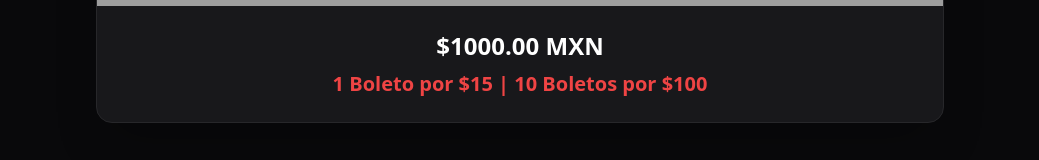
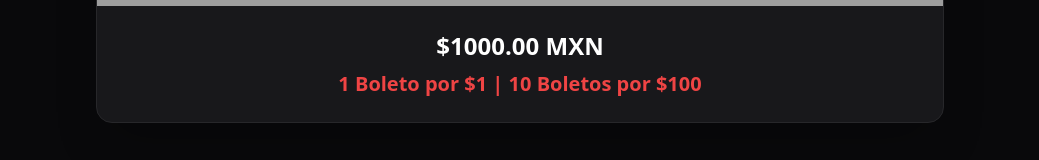
Before and after one commit to chris-L70/RIFAS-ENTRE-AMIGOS-CHAL, a plain HTML site: page index.html in a window 1280 px wide. Shown: the part 412-572 px from the top of the page, without its empty margins (120-1159 px from the left). Drawn offline with nearby package versions, Linux system fonts and the light colour scheme; grey boxes are pictures that could not be loaded.

Commit message:
Update index.html

```diff
--- a/index.html
+++ b/index.html
@@ -22,7 +22,7 @@
             <img src="https://github.dev/chris-L70/RIFAS-ENTRE-AMIGOS-CHAL/blob/main/WhatsApp%20Image%202026-05-15%20at%2011.57.09%20AM.jpeg3840X2160" alt="Premio" class="w-full object-cover h-64">
             <div class="p-6">
                 <h2 class="text-2xl font-bold uppercase">$1000.00 MXN</h2>
-                <p class="text-red-500 font-bold text-xl mt-2">1 Boleto por $15 | 10 Boletos por $100</p>
+                <p class="text-red-500 font-bold text-xl mt-2">1 Boleto por $1 | 10 Boletos por $100</p>
             </div>
         </div>
     </section>
```
